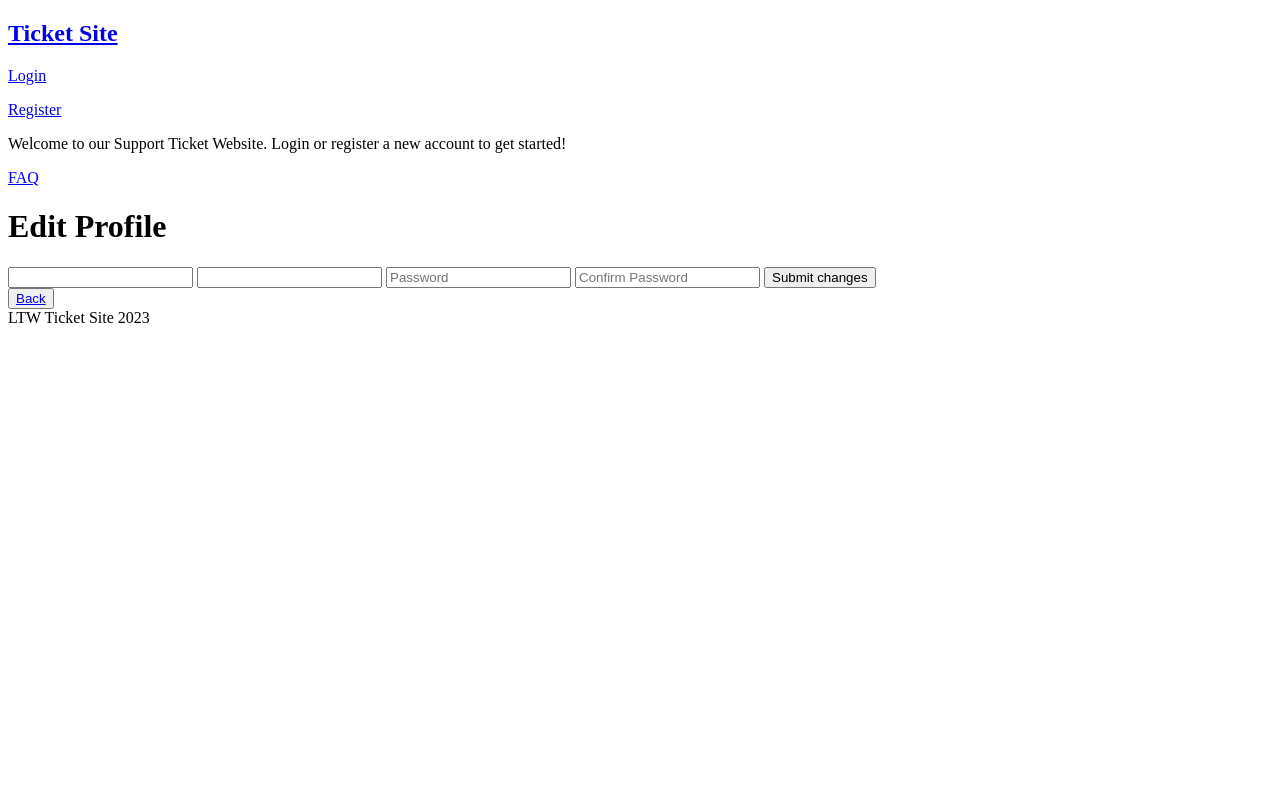
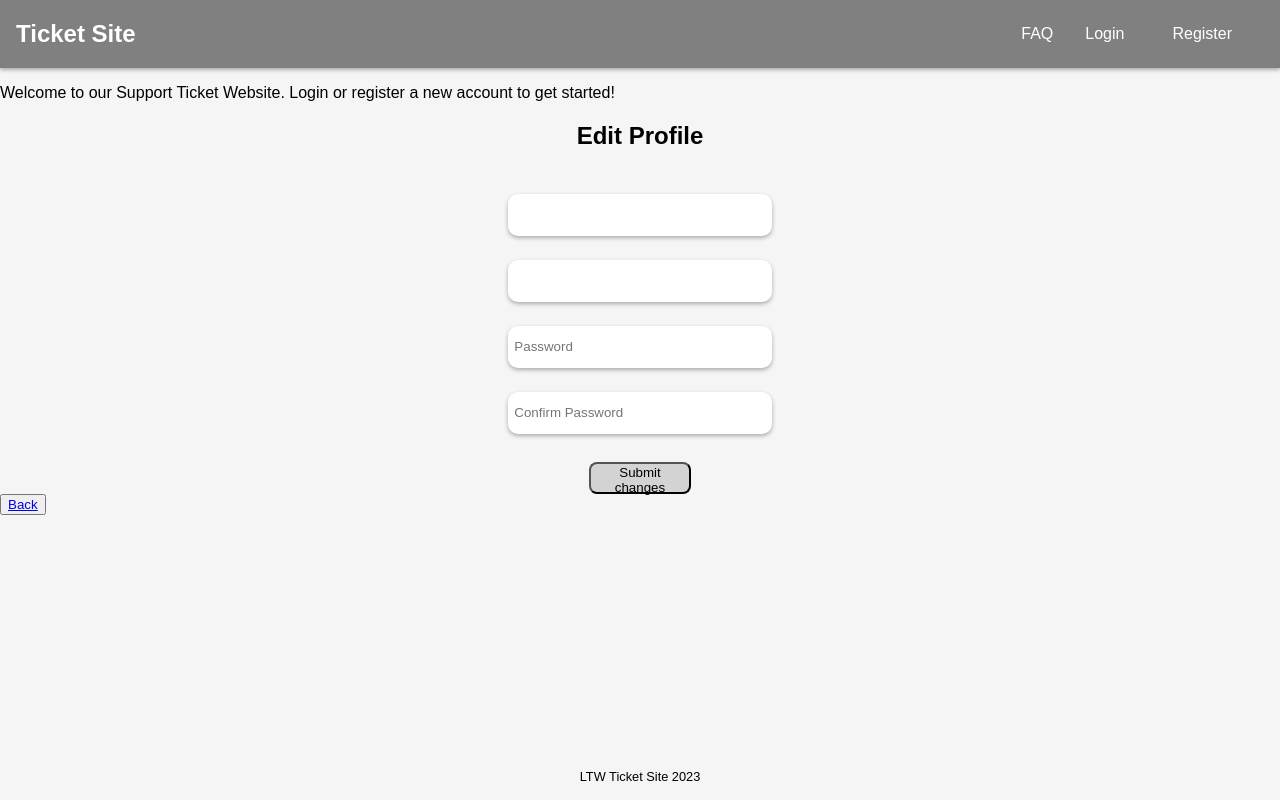
Before and after one commit to 6ernardo/feup-LTW-proj, a PHP site: page /pages/editprofile.php in a window 1280 px wide. Run offline with PHP 8.4, Linux system fonts and the light colour scheme.

Commit message:
CSS for header, edit profile and messages

```diff
--- /dev/null
+++ b/css/style.css
@@ -0,0 +1,99 @@
+body {
+    font-family: Arial, Helvetica, sans-serif;
+    background-color: whitesmoke;
+
+    margin: 0;
+    padding: 0;
+}
+
+/* Header */
+
+header {
+    background-color: grey;
+
+    display: grid;
+
+    box-shadow: 0 2px 4px rgba(0, 0, 0, 0.3);
+}
+
+nav {
+    display: flex;
+    justify-content: space-between;
+    align-items: center;
+}
+
+nav h1 a {
+    text-decoration: none;
+    color: white;
+    margin-left: 1rem;
+}
+
+#nav_buttons {
+    display: flex;
+    align-items: center;
+}
+
+#nav_buttons * {
+    text-decoration: none;
+    color: white;
+    margin-right: 1em;
+}
+
+/*Messages*/
+
+#messages article {
+    padding: 0.8em;
+}
+
+#messages article.success {
+    background-color: lightgreen;
+}
+
+#messages article.error {
+    background-color: lightcoral;
+}
+
+/*Footer*/
+
+footer {
+    position: fixed;
+    bottom: 0;
+    font-size: 0.8rem;
+    width: 100%;
+    text-align: center;
+    margin-bottom: 1rem;
+}
+
+/*Edit Profile*/
+
+#profile_edit {
+    text-align: center;
+}
+
+#profile_edit form {
+    display: flex;
+    flex-direction: column;
+}
+
+#profile_edit input {
+    width: 20%;
+    height: 2.5rem;
+    margin: auto;
+    margin-top: 1.5rem;
+
+    border: none;
+    border-radius: 10px;
+    box-shadow: 0 2px 4px rgba(0, 0, 0, 0.3);
+
+    padding-left: 0.5em;
+}
+
+#profile_edit button {
+    width: 8%;
+    height: 2rem;
+    margin: auto;
+    margin-top: 1.8rem;
+
+    background-color: lightgrey;
+    border-radius: 0.6em;
+}
--- a/templates/common.tpl.php
+++ b/templates/common.tpl.php
@@ -6,6 +6,7 @@
     <head>
         <title>Ticket Site</title>
         <meta charset="utf-8">
+        <link rel="stylesheet" href="../css/style.css">
         <script src="../javascript/ticketfilter.js" defer></script>
     </head>
     <body>
@@ -13,16 +14,18 @@
         <header>
             <nav>
                 <h1><a href="../pages/">Ticket Site</a></h1>
+                <div id="nav_buttons">
+                    <p><a href="../pages/faq.php">FAQ</a></p>
                     <?php
                         if($session->isLoggedIn()) drawLoggedIn();
                         else drawLoggedOff();
                     ?>
-                <p><a href="../pages/faq.php">FAQ</a></p>
 <?php } ?>
 
 <?php function drawLoggedIn() { ?>
             <p><a href="../pages/editprofile.php">Edit Profile</a></p>
             <p><a href="../actions/action_logout.php">Logout</a></p>
+        </div>
     </nav>
 </header>
 <main>
@@ -31,6 +34,7 @@
 <?php function drawLoggedOff() { ?>
             <p><a href="../pages/login.php">Login</a><p>
             <p><a href="../pages/register.php">Register</a><p>
+        </div>
     </nav>
 </header>
 <main>
@@ -48,9 +52,9 @@
 <?php } ?>
 
 <?php function drawMessages(Session $session) { ?>
-    <section>
+    <section id="messages">
         <?php foreach($session->getMessages() as $message) { ?>
-            <article>
+            <article class="<?=$message['type']?>">
                 <?=$message['text']?>
             </article>
         <?php } ?>
--- a/templates/profile.tpl.php
+++ b/templates/profile.tpl.php
@@ -1,15 +1,8 @@
 <?php declare(strict_types = 1); ?>
 
 <?php function drawEditProfile(Session $session) { ?>
-<!DOCTYPE html>
-<html lang="en-US">
-    <head>
-        <title>Edit Profile - Ticket Site</title>
-        <meta charset="utf-8">
-    </head>
-    <body>
-        <header><h1>Edit Profile</h1></header>
-        <main>
+    <div id="profile_edit">
+        <h2>Edit Profile</h2>
         <form action="../actions/action_edit_profile.php" method="POST">
             <input type="text" placeholder="<?=$session->getUsername()?>" name="username">
             <input type="email" placeholder="<?=$session->getEmail()?>" name="email">
@@ -17,6 +10,5 @@
             <input type="password" placeholder="Confirm Password" name="password_confirm">
             <button type="submit" name="submit">Submit changes</button>
         </form>
-        </main>
-    </body>
+    </div>
 <?php } ?>
```
Also changed, not shown: database/database.db. Lines whose indentation alone changed are shown as unchanged.
